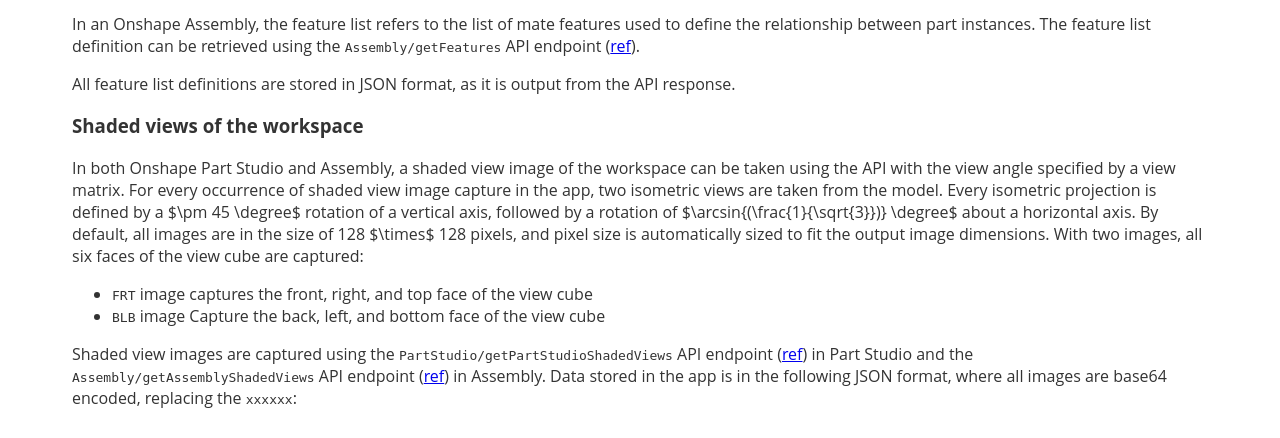
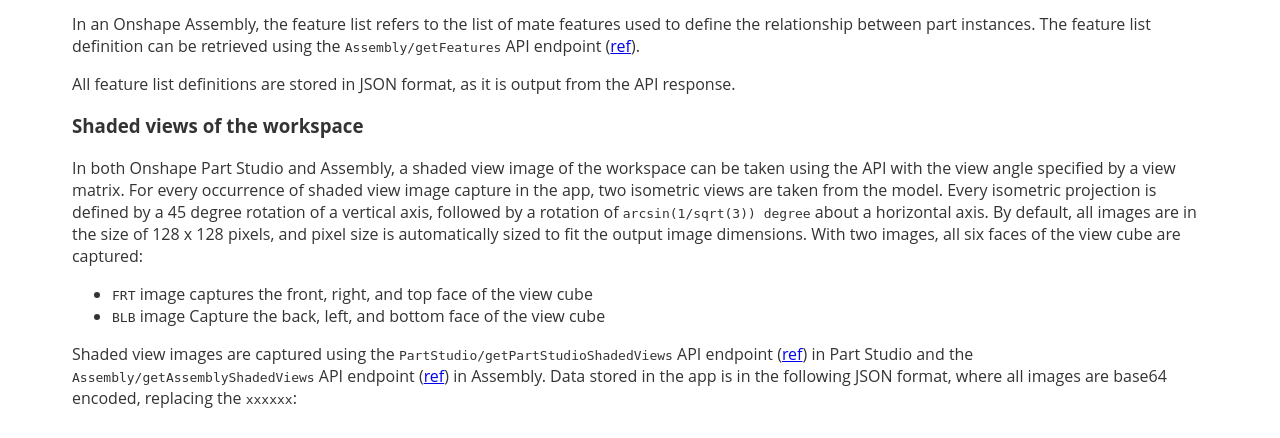
Before and after one commit to PTC-Education/cad-learner, a Django app: page / in a window 1280 px wide. Shown: the part 1268-1706 px from the top of the page. Run offline with Django 4.2, Linux system fonts and the light colour scheme.

Commit message:
fixed latex equations

```diff
--- a/questioner/templates/questioner/home.html
+++ b/questioner/templates/questioner/home.html
@@ -61,7 +61,7 @@
             <p>In an Onshape Assembly, the feature list refers to the list of mate features used to define the relationship between part instances. The feature list definition can be retrieved using the <code>Assembly/getFeatures</code> API endpoint (<a href="https://cad.onshape.com/glassworks/explorer/#/Assembly/getFeatures">ref</a>). </p>
             <p>All feature list definitions are stored in JSON format, as it is output from the API response. </p>
             <h3 id="shaded-views-of-the-workspace">Shaded views of the workspace</h3>
-            <p>In both Onshape Part Studio and Assembly, a shaded view image of the workspace can be taken using the API with the view angle specified by a view matrix. For every occurrence of shaded view image capture in the app, two isometric views are taken from the model. Every isometric projection is defined by a $\pm 45 \degree$ rotation of a vertical axis, followed by a rotation of $\arcsin{(\frac{1}{\sqrt{3}})} \degree$ about a horizontal axis. By default, all images are in the size of 128 $\times$ 128 pixels, and pixel size is automatically sized to fit the output image dimensions. With two images, all six faces of the view cube are captured: </p>
+            <p>In both Onshape Part Studio and Assembly, a shaded view image of the workspace can be taken using the API with the view angle specified by a view matrix. For every occurrence of shaded view image capture in the app, two isometric views are taken from the model. Every isometric projection is defined by a 45 degree rotation of a vertical axis, followed by a rotation of <code>arcsin(1/sqrt(3)) degree</code> about a horizontal axis. By default, all images are in the size of 128 x 128 pixels, and pixel size is automatically sized to fit the output image dimensions. With two images, all six faces of the view cube are captured: </p>
             <ul>
             <li><code>FRT</code> image captures the front, right, and top face of the view cube </li>
             <li><code>BLB</code> image Capture the back, left, and bottom face of the view cube</li>
```
